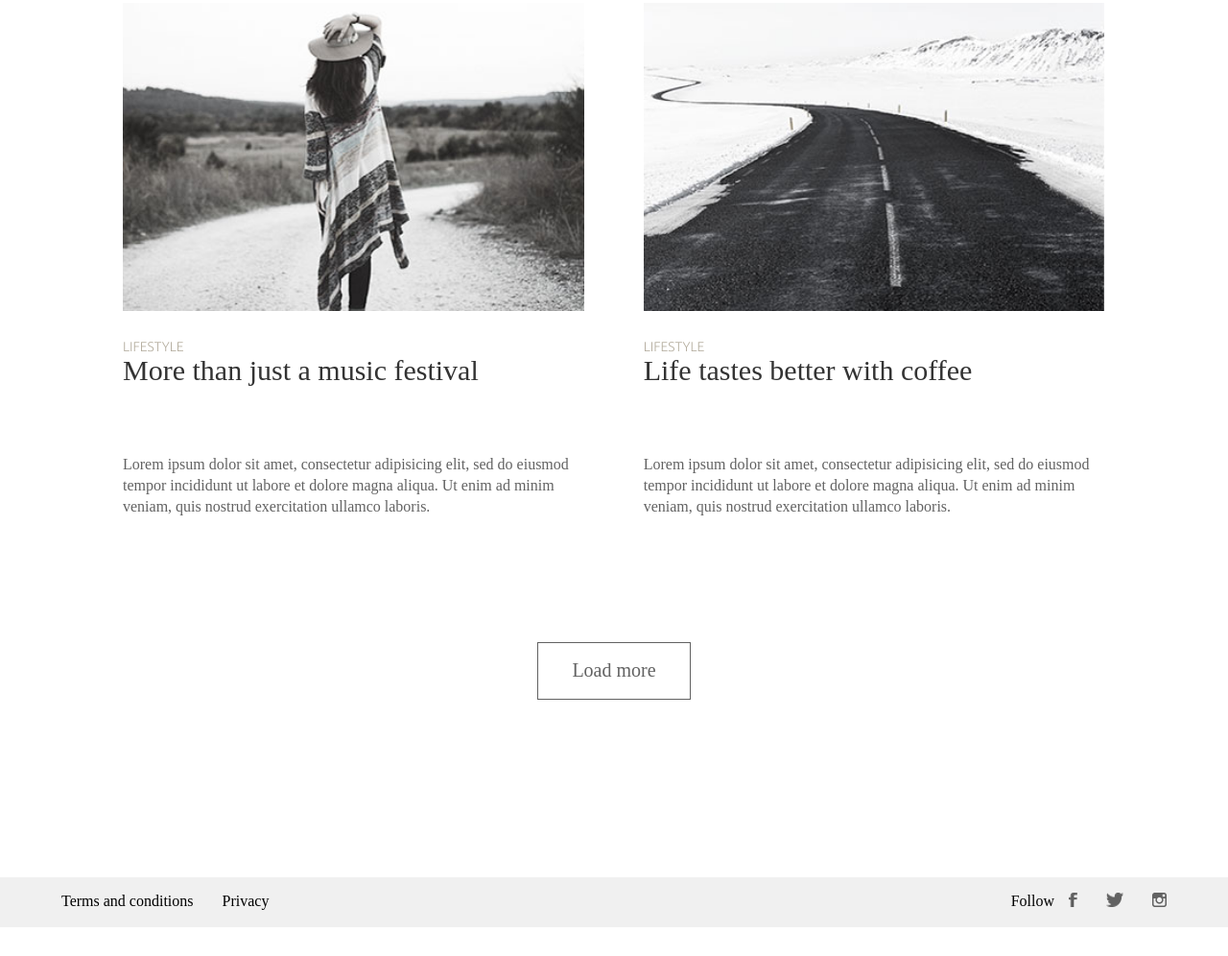
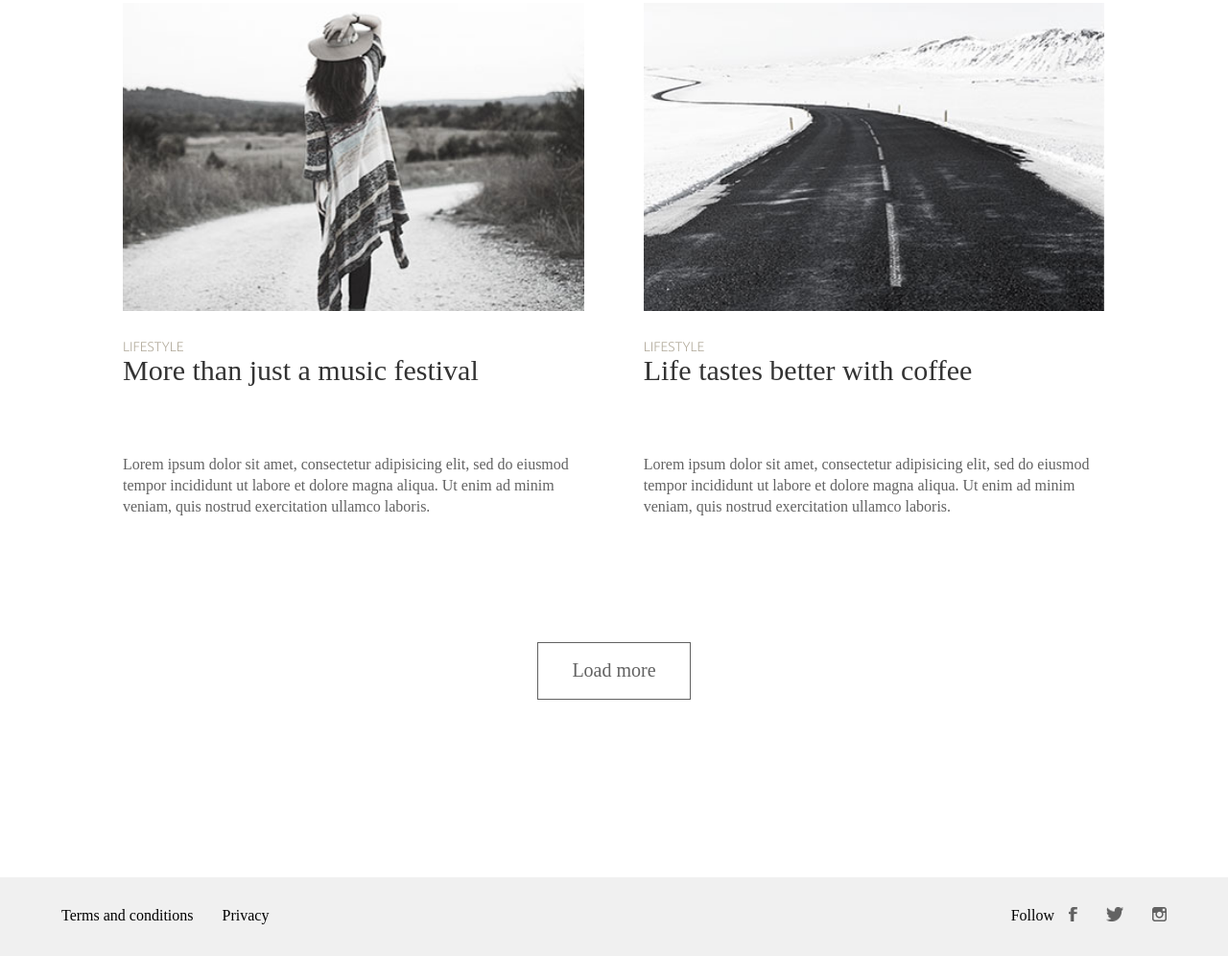
Before and after one commit to MaherAfroze/Minimo, a plain HTML site: page index.html in a window 1280 px wide. Shown: the part 2941-3937 px from the top of the page at 96% size. Before the commit the page ends 3907 px from the top, so only its background shows below. Drawn offline with Linux system fonts and the light colour scheme.

Commit message:
Update style.css

```diff
--- a/css/style.css
+++ b/css/style.css
@@ -199,6 +199,7 @@ header{
 /*Vlog2 end*/
 /*footer start*/
 footer{
+	padding: 15px 0;
 	background-color: #f0f0f0;
 }
 .terms{
```
